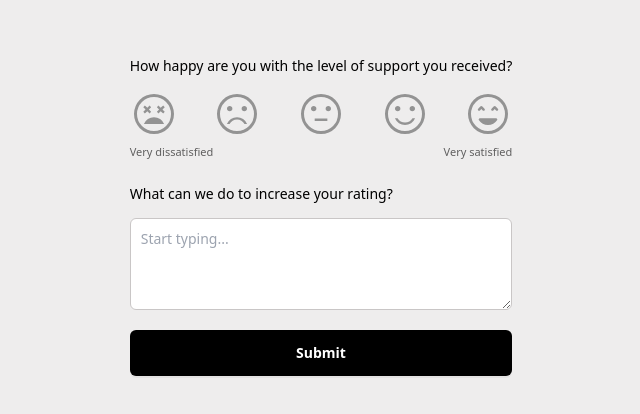
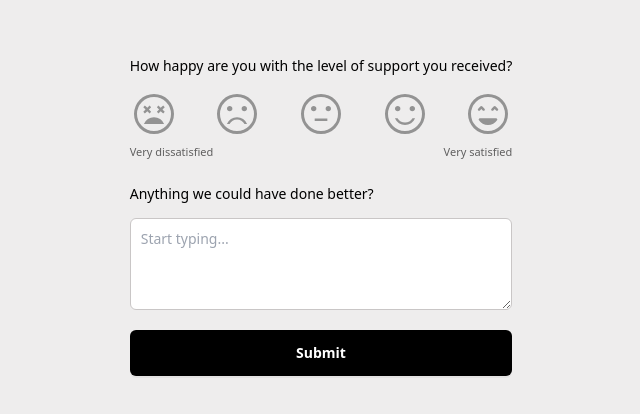
Before and after one commit to PostHog/posthog-csat, a Next.js app: page / in a window 1280 px wide. Shown: the part 184-598 px from the top of the page, without its empty margins (319-959 px from the left). Built offline with nearby package versions, Linux system fonts and the light colour scheme; no server answers.

Commit message:
Make the text more relevant to 5/5 ratings

```diff
--- a/src/pages/index.tsx
+++ b/src/pages/index.tsx
@@ -155,7 +155,7 @@ export default function Home() {
               </div>
               <div className="pt-6">
                 <div className="text-sm font-medium">
-                  What can we do to increase your rating?
+                  Anything we could have done better?
                 </div>
                 <textarea
                   className="w-full text-sm text-black rounded-[.375rem] mt-3.5 pt-2.5 px-2.5 bg-white"
```
